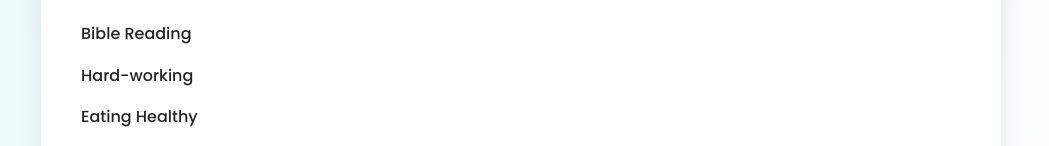
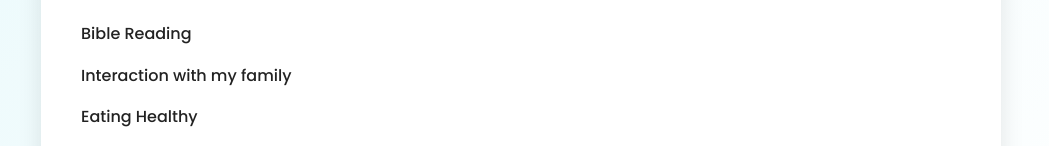
Before and after one commit to GIRITEKA-Andy/website, a plain HTML site: page Web Resume.html in a window 1280 px wide. Shown: the part 1126-1272 px from the top of the page, without its empty margins (119-1168 px from the left). Drawn offline with Linux system fonts and the light colour scheme.

Commit message:
Update Web Resume.html

```diff
--- a/Web Resume.html
+++ b/Web Resume.html
@@ -180,7 +180,7 @@
       <h2>Leisure Activities</h2>
       <ul>
         <li>Bible Reading</li>
-	<li>Hard-working</li>
+	<li>Interaction with my family</li>
         <li>Eating Healthy</li>
         <li>Running</li>
         <li>Home Workouts</li>
```
